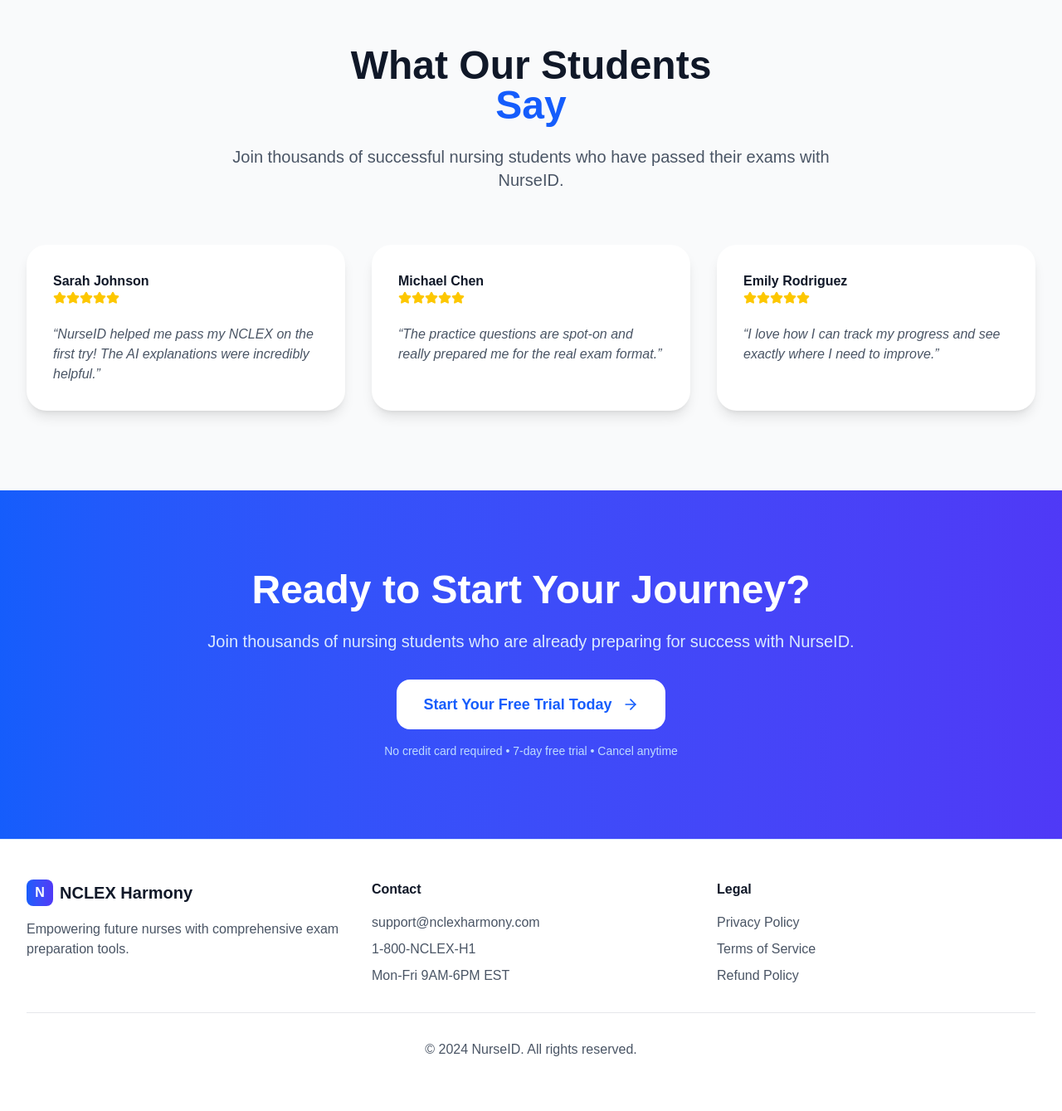
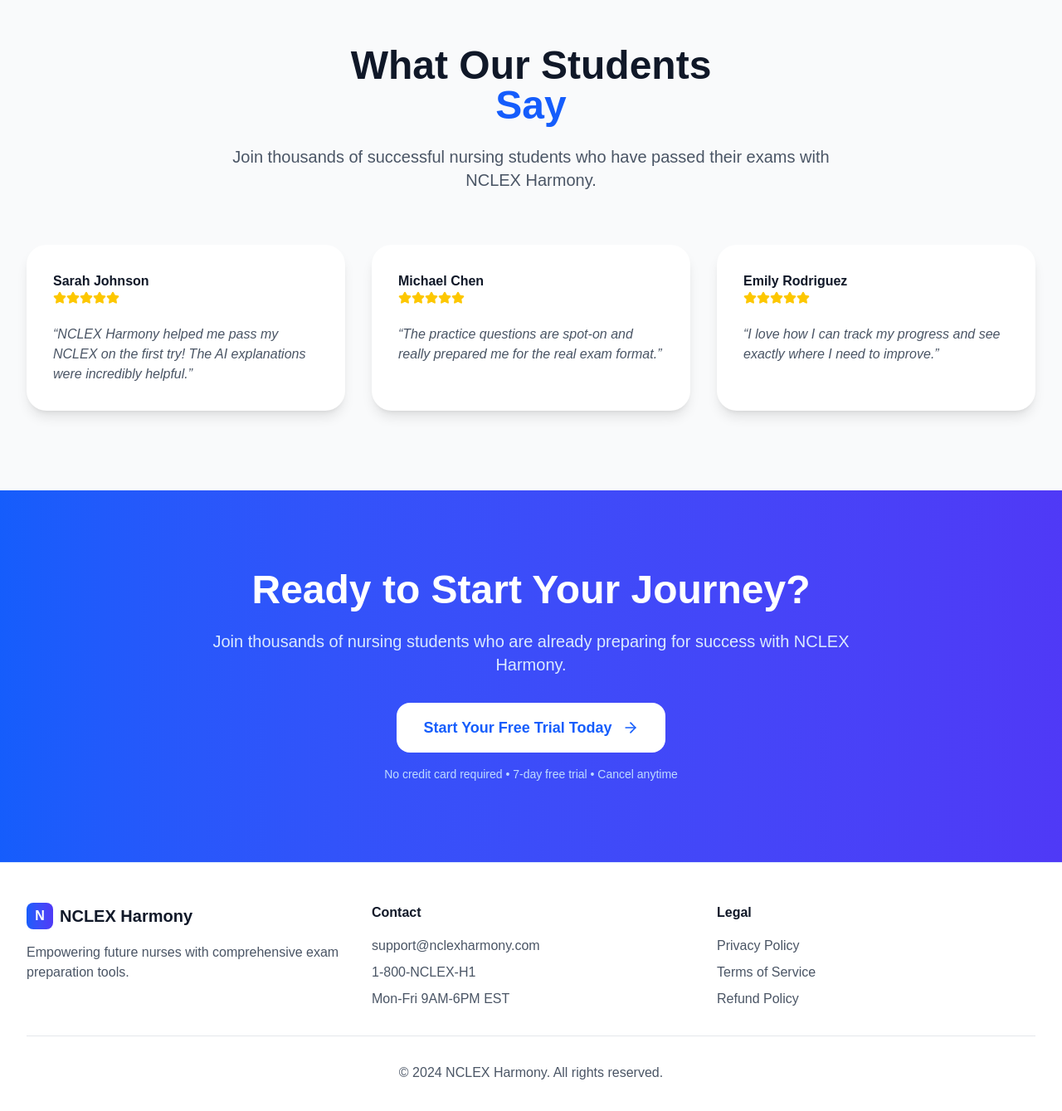
Before and after one commit to fatima-kz/nurseTutor, a Next.js app: page / in a window 1280 px wide. Shown: the part 2180-3519 px from the top of the page at 83% size. Built offline with nearby package versions, Linux system fonts and the light colour scheme; no server answers.

Commit message:
name change

```diff
--- a/src/app/auth/AuthClient.tsx
+++ b/src/app/auth/AuthClient.tsx
@@ -60,7 +60,7 @@
             <div className="w-16 h-16 bg-gradient-to-r from-blue-600 to-indigo-600 rounded-2xl flex items-center justify-center mx-auto mb-4">
               <span className="text-white font-bold text-2xl">N</span>
             </div>
-            <h2 className="text-3xl font-bold text-gray-900">Welcome to NurseID</h2>
+            <h2 className="text-3xl font-bold text-gray-900">Welcome to NCLEX Harmony</h2>
             <p className="mt-2 text-gray-600">Your journey to nursing excellence starts here</p>
           </div>
 
--- a/src/app/layout.tsx
+++ b/src/app/layout.tsx
@@ -13,7 +13,7 @@
 });
 
 export const metadata: Metadata = {
-  title: "NurseID - Get Licensed Faster",
+  title: "NCLEX Harmony - Get Licensed Faster",
   description: "Prepare for the Nurse Exam with Confidence using our AI-powered platform with 1000+ practice questions and personalized feedback.",
 };
 
--- a/src/app/page.tsx
+++ b/src/app/page.tsx
@@ -55,7 +55,7 @@
   const testimonials = [
     {
       name: "Sarah Johnson",
-      text: "NurseID helped me pass my NCLEX on the first try! The AI explanations were incredibly helpful.",
+      text: "NCLEX Harmony helped me pass my NCLEX on the first try! The AI explanations were incredibly helpful.",
       rating: 5,
       image: "https://images.unsplash.com/photo-1559839734-2b71ea197ec2?w=100&h=100&fit=crop&crop=face"
     },
@@ -225,7 +225,7 @@
                 <span className="block text-blue-600">Say</span>
               </h2>
               <p className="text-xl text-gray-600 max-w-3xl mx-auto">
-                Join thousands of successful nursing students who have passed their exams with NurseID.
+                Join thousands of successful nursing students who have passed their exams with NCLEX Harmony.
               </p>
             </div>
 
@@ -266,7 +266,7 @@
               Ready to Start Your Journey?
             </h2>
             <p className="text-xl text-blue-100 mb-8">
-              Join thousands of nursing students who are already preparing for success with NurseID.
+              Join thousands of nursing students who are already preparing for success with NCLEX Harmony.
             </p>
             <Link
               href={createPageUrl("Auth")}
--- a/src/components/Layout.tsx
+++ b/src/components/Layout.tsx
@@ -1,3 +1,5 @@
+
+
 "use client"
 
 import React from "react";
@@ -148,7 +150,7 @@
             </div>
 
             <div className="mt-8 pt-8 border-t border-gray-200 text-center text-gray-600">
-              <p>&copy; 2024 NurseID. All rights reserved.</p>
+              <p>&copy; 2024 NCLEX Harmony. All rights reserved.</p>
             </div>
           </div>
         </footer>
```
